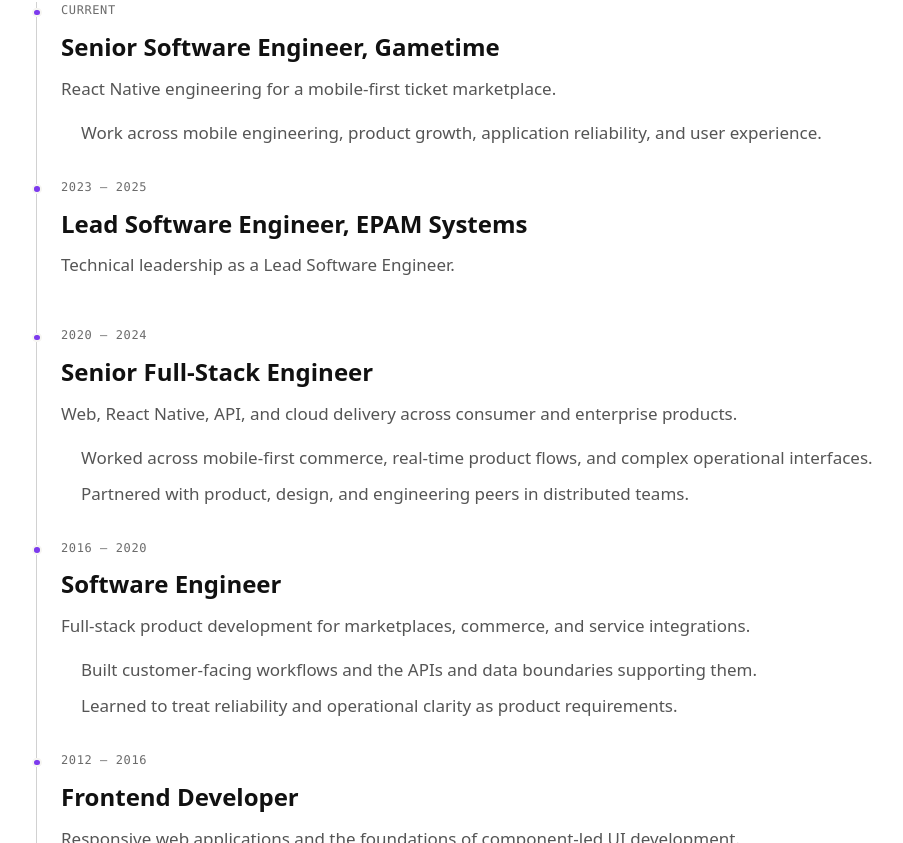
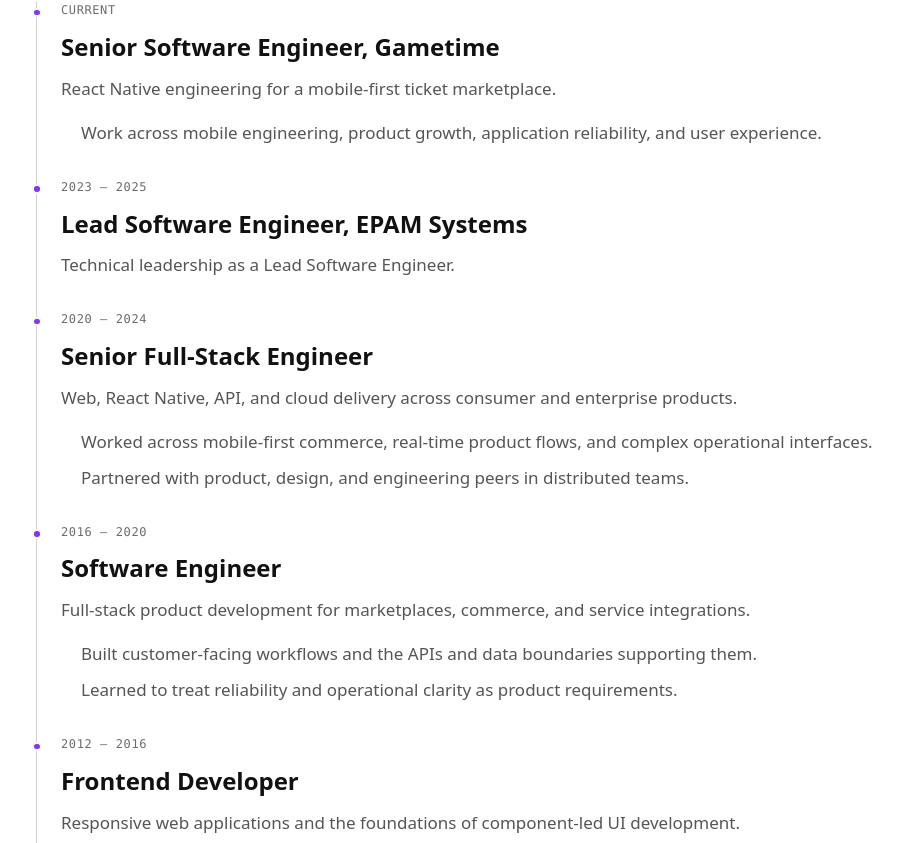
Before and after one commit to TitoAgudelo/dev-with-tito, a Next.js app: page /about in a window 1280 px wide. Shown: the part 1157-2000 px from the top of the page, without its empty margins (44-947 px from the left). Built offline with nearby package versions, Linux system fonts and the light colour scheme; a web font is replaced by a local one.

Commit message:
fix: skip the highlights list when a role has none

```diff
--- a/app/components/content/CareerTimeline.tsx
+++ b/app/components/content/CareerTimeline.tsx
@@ -18,7 +18,7 @@ export default function CareerTimeline({
           </p>
           <h3>{entry.role}</h3>
           <p>{entry.scope}</p>
-          {!compact ? (
+          {!compact && entry.highlights.length > 0 ? (
             <ul>
               {entry.highlights.map((highlight) => <li key={highlight}>{highlight}</li>)}
             </ul>
```
